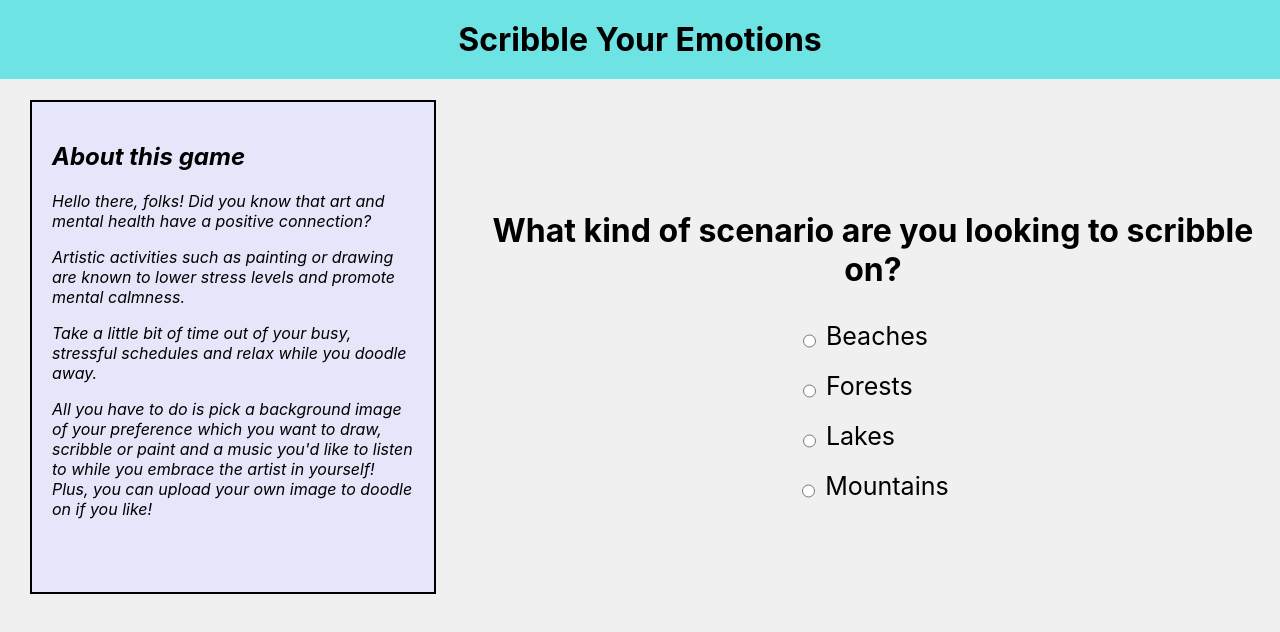
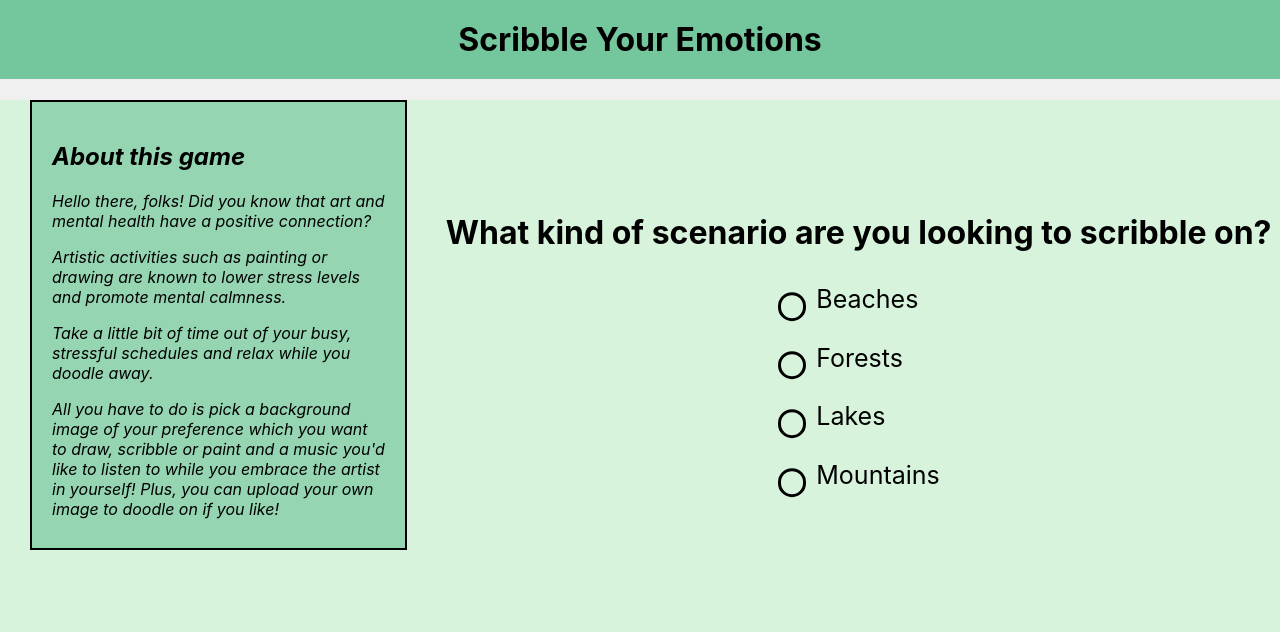
Before and after one commit to bridgecrew-perf6/ssw555tmscrumbledores-army2022Spring, a React (Create React App) app in the folder canvas_game/: page / in a window 1280 px wide. Shown: the top 632 px of the page. Built offline with nearby package versions, Linux system fonts and the light colour scheme.

Commit message:
updated some UI design changes

```diff
--- a/canvas_game/src/App.css
+++ b/canvas_game/src/App.css
@@ -43,4 +43,5 @@
   display: flex;
   flex-direction: row;
   height: 100vh;
+  background-color: #d8f3dc;
 }
--- a/canvas_game/src/components/DisplayImage.css
+++ b/canvas_game/src/components/DisplayImage.css
@@ -1,6 +1,15 @@
 .image {
   width: 400px;
   height: 200px;
+  -webkit-transform: scale(0.9);
+	transform: scale(0.9);
+	-webkit-transition: .3s ease-in-out;
+	transition: .3s ease-in-out;
+}
+
+.image:hover{
+  -webkit-transform: scale(1.15);
+	transform: scale(1.15);
 }
 .imageRow {
   display: flex;
--- a/canvas_game/src/components/Header.css
+++ b/canvas_game/src/components/Header.css
@@ -1,5 +1,5 @@
 .header {
-  background-color: #6de3e3;
+  background-color: #74c69d;
   padding: 20px;
   margin-top: 0%;
 }
--- a/canvas_game/src/components/Instructions.css
+++ b/canvas_game/src/components/Instructions.css
@@ -5,7 +5,7 @@
   margin-right: 30px;
   margin-left: 30px;
   font-style: italic;
-  background-color: lavender;
+  background-color: #95d5b2;
   padding: 20px;
   text-align: left;
 }
--- a/canvas_game/src/components/Qa.css
+++ b/canvas_game/src/components/Qa.css
@@ -1,3 +1,79 @@
+
+:root {
+  --form-control-color: rebeccapurple;
+}
+
+*,
+*:before,
+*:after {
+  box-sizing: border-box;
+}
+
+body {
+  margin: 0;
+}
+
+form {
+  display: grid;
+  place-content: center;
+  min-height: 100vh;
+}
+
+.form-control {
+  font-family: system-ui, sans-serif;
+  font-size: 2rem;
+  font-weight: bold;
+  line-height: 1.1;
+  display: grid;
+  grid-template-columns: 1em auto;
+  gap: 0.5em;
+}
+
+.form-control + .form-control {
+  margin-top: 1em;
+}
+
+.form-control:focus-within {
+  color: var(--form-control-color);
+}
+
+input[type="radio"] {
+  -webkit-appearance: none;
+  appearance: none;
+  background-color: var(--form-background);
+  margin: 0;
+  font: inherit;
+  color: currentColor;
+  width: 1.15em;
+  height: 1.15em;
+  border: 0.15em solid currentColor;
+  border-radius: 50%;
+  transform: translateY(-0.075em);
+  display: grid;
+  place-content: center;
+}
+
+input[type="radio"]::before {
+  content: "";
+  width: 0.65em;
+  height: 0.65em;
+  border-radius: 50%;
+  transform: scale(0);
+  transition: 120ms transform ease-in-out;
+  box-shadow: inset 1em 1em var(--form-control-color);
+  background-color: CanvasText;
+}
+
+input[type="radio"]:checked::before {
+  transform: scale(1);
+}
+
+input[type="radio"]:focus {
+  outline: max(2px, 0.15em) solid currentColor;
+  outline-offset: max(2px, 0.15em);
+}
+
+
 .qaOutLine {
   display: flex;
   flex-direction: column;
@@ -11,7 +87,7 @@
   display: flex;
   flex-direction: column;
   justify-content: center;
-  align-items: center;
+  /* align-items: center; */
 }
 
 .optionValue {
```
